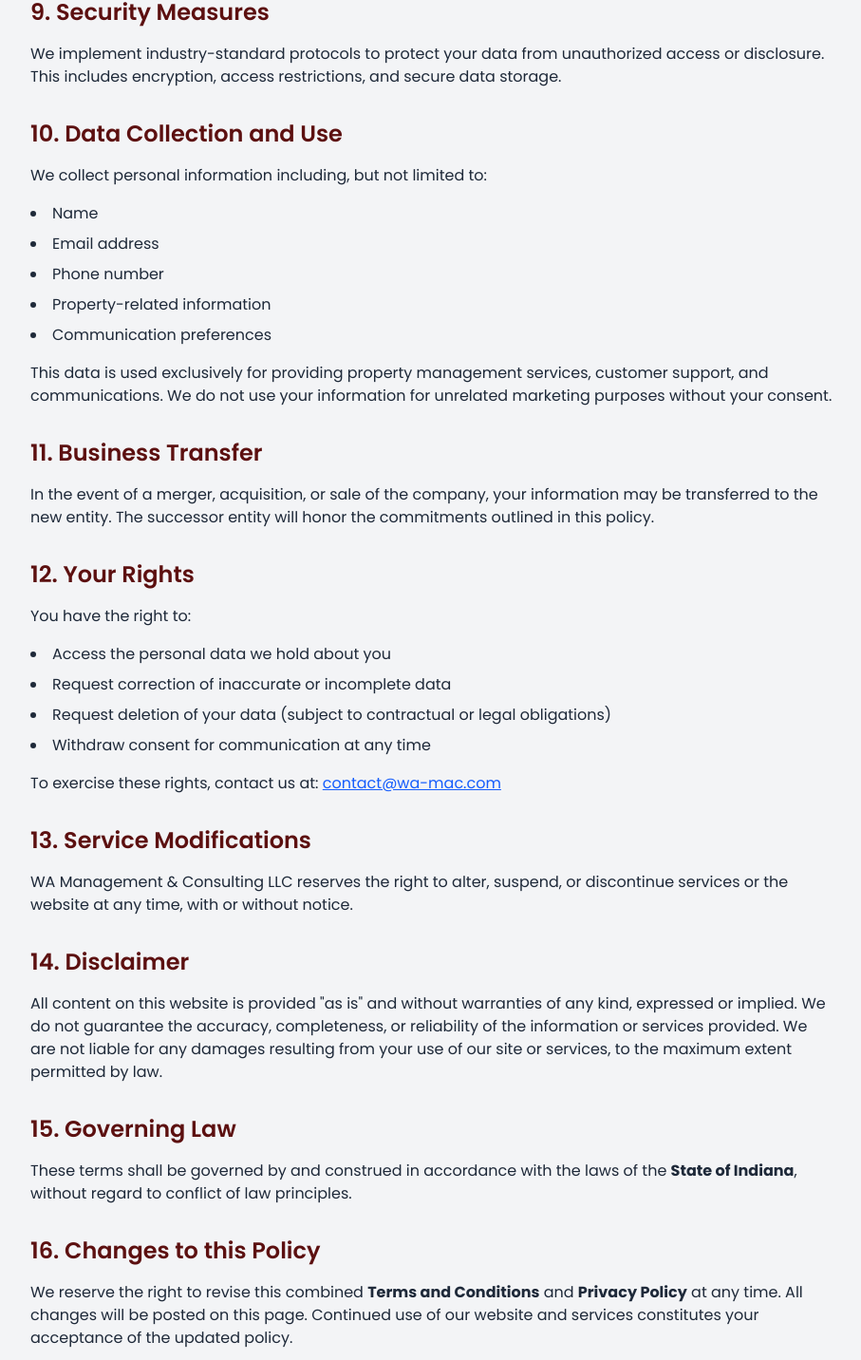
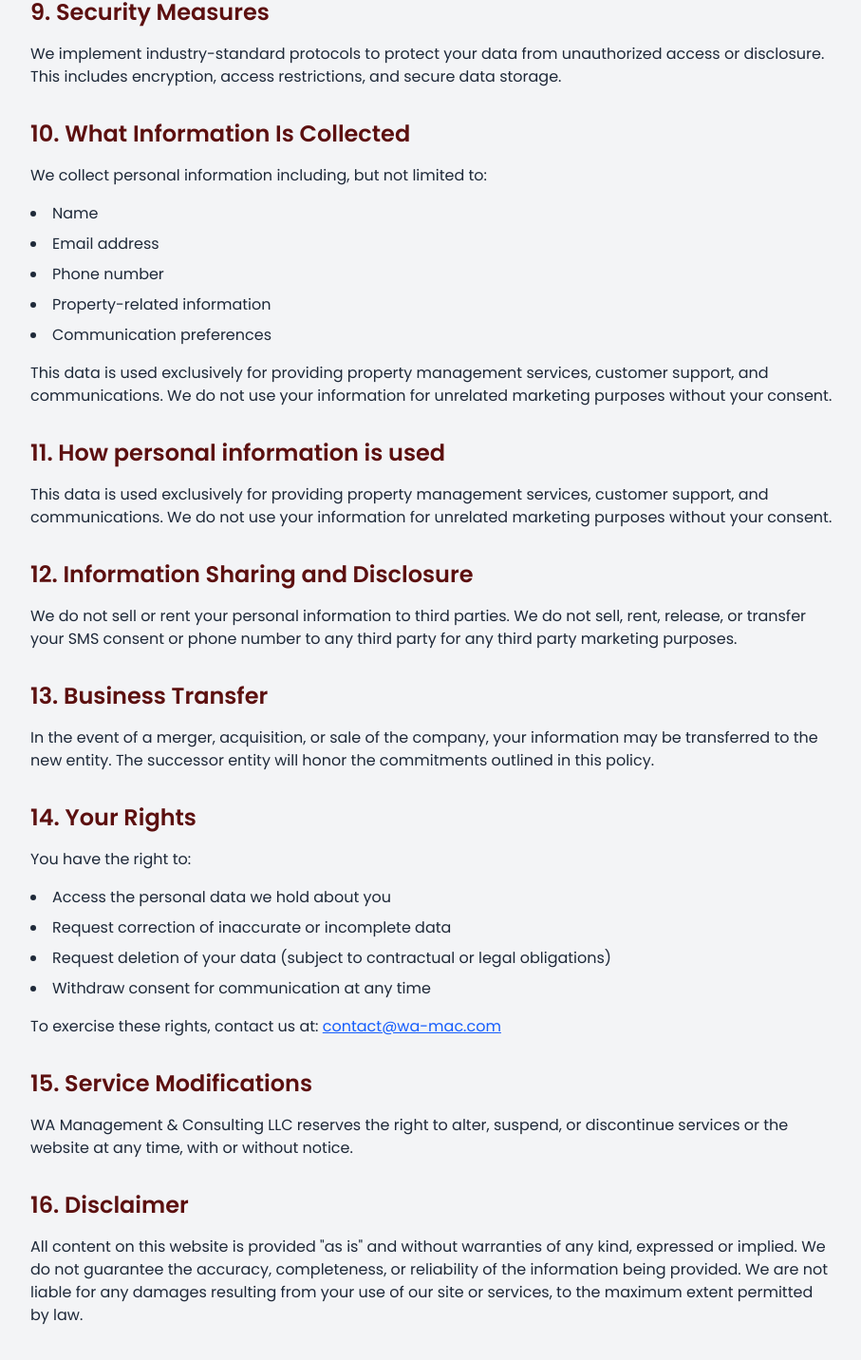
Before and after one commit to curl-kawsar/wa-mac, a Next.js app: page /terms in a window 1280 px wide. Shown: the part 2916-4348 px from the top of the page at 95% size, without its empty margins (184-1091 px from the left). Built offline with nearby package versions, Linux system fonts and the light colour scheme.

Commit message:
Update page.jsx

```diff
--- a/src/app/(wamac)/terms/page.jsx
+++ b/src/app/(wamac)/terms/page.jsx
@@ -225,7 +225,7 @@ export default function Terms() {
         <p className="mb-8">We implement industry-standard protocols to protect your data from unauthorized access or disclosure. This includes encryption, access restrictions, and secure data storage.</p>
 
 
-        <h2 className="text-2xl font-semibold mb-4 text-[#5C1010]">10. Data Collection and Use</h2>
+        <h2 className="text-2xl font-semibold mb-4 text-[#5C1010]">10. What Information Is Collected</h2>
 <p className="mb-4">We collect personal information including, but not limited to:</p>
 <ul className="list-disc list-inside mb-4 space-y-2">
   <li>Name</li>
@@ -236,15 +236,24 @@ export default function Terms() {
 </ul>
 <p className="mb-8">
   This data is used exclusively for providing property management services, customer support, and communications. We do not use your information for unrelated marketing purposes without your consent.
-
 </p>
 
-        <h2 className="text-2xl font-semibold mb-4 text-[#5C1010]">11. Business Transfer</h2>
+<h2 className="text-2xl font-semibold mb-4 text-[#5C1010]">11. How personal information is used</h2>
+<p className="mb-8">
+  This data is used exclusively for providing property management services, customer support, and communications. We do not use your information for unrelated marketing purposes without your consent.
+</p>
+
+<h2 className="text-2xl font-semibold mb-4 text-[#5C1010]">12. Information Sharing and Disclosure</h2>
+<p className="mb-8">
+  We do not sell or rent your personal information to third parties. We do not sell, rent, release, or transfer your SMS consent or phone number to any third party for any third party marketing purposes.
+</p>
+
+<h2 className="text-2xl font-semibold mb-4 text-[#5C1010]">13. Business Transfer</h2>
 <p className="mb-8">
   In the event of a merger, acquisition, or sale of the company, your information may be transferred to the new entity. The successor entity will honor the commitments outlined in this policy.
 </p>
 
-        <h2 className="text-2xl font-semibold mb-4 text-[#5C1010]">12. Your Rights</h2>
+<h2 className="text-2xl font-semibold mb-4 text-[#5C1010]">14. Your Rights</h2>
 <p className="mb-4">You have the right to:</p>
 <ul className="list-disc list-inside mb-4 space-y-2">
   <li>Access the personal data we hold about you</li>
@@ -256,27 +265,27 @@ export default function Terms() {
   To exercise these rights, contact us at: <a href="mailto:contact@wa-mac.com" className="text-blue-600 underline">contact@wa-mac.com</a>
 </p>
 
-        <h2 className="text-2xl font-semibold mb-4 text-[#5C1010]">13. Service Modifications</h2>
+<h2 className="text-2xl font-semibold mb-4 text-[#5C1010]">15. Service Modifications</h2>
 <p className="mb-8">
   WA Management & Consulting LLC reserves the right to alter, suspend, or discontinue services or the website at any time, with or without notice.
 </p>
 
-        <h2 className="text-2xl font-semibold mb-4 text-[#5C1010]">14. Disclaimer</h2>
+<h2 className="text-2xl font-semibold mb-4 text-[#5C1010]">16. Disclaimer</h2>
 <p className="mb-8">
-          All content on this website is provided "as is" and without warranties of any kind, expressed or implied. We do not guarantee the accuracy, completeness, or reliability of the information or services provided. We are not liable for any damages resulting from your use of our site or services, to the maximum extent permitted by law.
+  All content on this website is provided "as is" and without warranties of any kind, expressed or implied. We do not guarantee the accuracy, completeness, or reliability of the information being provided. We are not liable for any damages resulting from your use of our site or services, to the maximum extent permitted by law.
 </p>
 
-        <h2 className="text-2xl font-semibold mb-4 text-[#5C1010]">15. Governing Law</h2>
+<h2 className="text-2xl font-semibold mb-4 text-[#5C1010]">17. Governing Law</h2>
 <p className="mb-8">
   These terms shall be governed by and construed in accordance with the laws of the <strong>State of Indiana</strong>, without regard to conflict of law principles.
 </p>
 
-        <h2 className="text-2xl font-semibold mb-4 text-[#5C1010]">16. Changes to this Policy</h2>
+<h2 className="text-2xl font-semibold mb-4 text-[#5C1010]">18. Changes to this Policy</h2>
 <p className="mb-8">
   We reserve the right to revise this combined <strong>Terms and Conditions</strong> and <strong>Privacy Policy</strong> at any time. All changes will be posted on this page. Continued use of our website and services constitutes your acceptance of the updated policy.
 </p>
 
-        <h2 className="text-2xl font-semibold mb-4 text-[#5C1010]">17. Contact Us</h2>
+<h2 className="text-2xl font-semibold mb-4 text-[#5C1010]">19. Contact Us</h2>
 <p className="mb-2">
   For questions or concerns about these Terms and Conditions or our Privacy Policy, please contact:
 </p>
```
Lines whose indentation alone changed are shown as unchanged.
